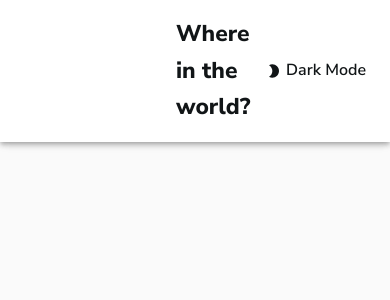
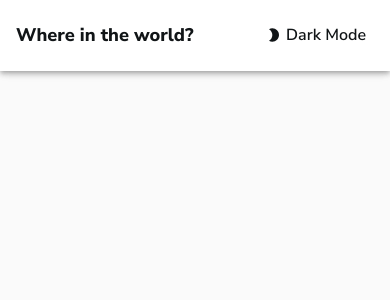
Before and after one commit to jpal91/rest-country-nextjs, a Next.js app: page / in a window 390 px wide. Shown: the top 300 px of the page. Built offline with nearby package versions, Linux system fonts and the light colour scheme.

Commit message:
finished mobile nav

```diff
--- a/components/navbar/index.js
+++ b/components/navbar/index.js
@@ -20,17 +20,18 @@ const NavBar = () => {
                     flexWrap: "nowrap",
                     alignItems: "center",
                     p: 2,
-                    ml: 10,
+                    ml: { xs: 0, lg: 10 },
+
                 }}
             >
                 <Grid
                     item
                     xs={6}
                     lg={6}
-                    sx={{ justifyContent: "flex-start", ml: 10 }}
+                    sx={{ justifyContent: "flex-start", ml: { xs: 0, lg: 10 } }}
                 >
                     <Typography
-                        variant="h6"
+
                         sx={{
                             color: "primary.text",
                             fontWeight: 800,
@@ -43,7 +44,7 @@ const NavBar = () => {
                     item
                     xs={6}
                     lg={6}
-                    sx={{ justifyContent: "flex-end", mr: 10 }}
+                    sx={{ justifyContent: "flex-end", mr: { xs: 0, lg: 10 }}}
                 >
 					<IconButton onClick={() => themeCtx.changeTheme()}>
                     <ModeNightIcon sx={{ fontSize: 16, mr: 0.5, color: 'primary.text' }}/>
```
